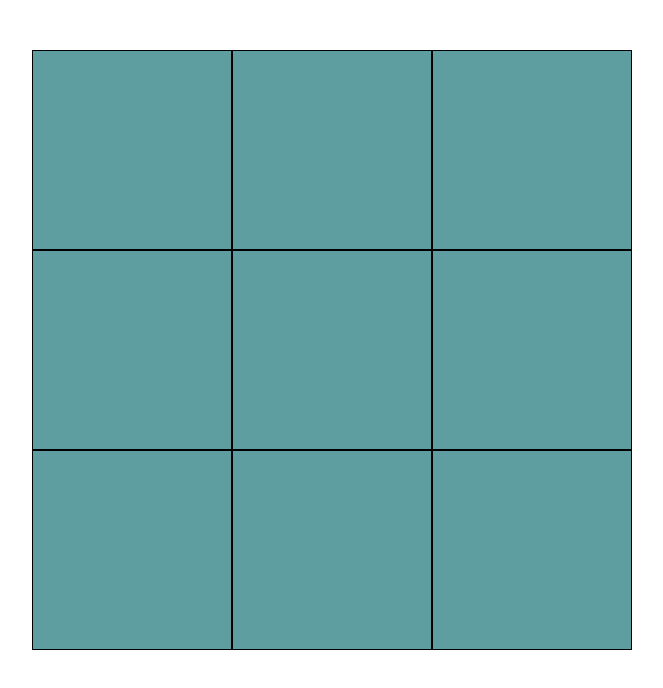
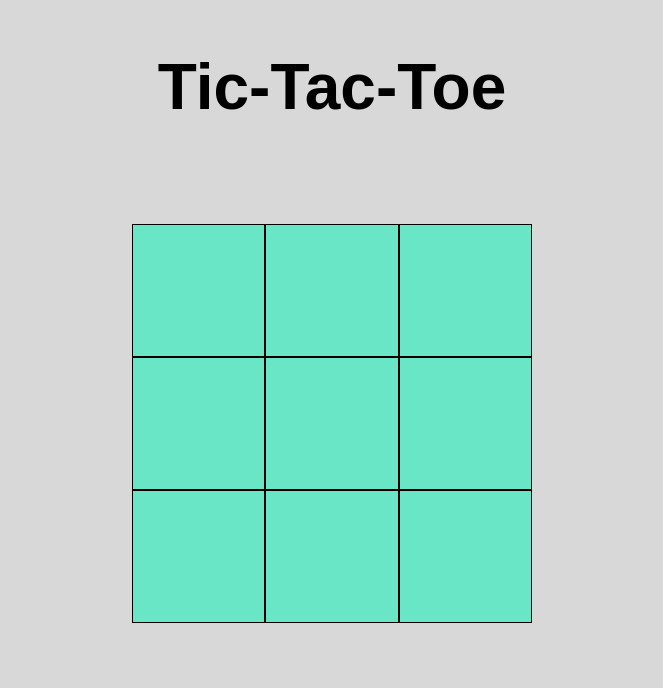
Before and after one commit to harj0891/js-tic-tac-toe, a plain HTML site: page index.html in a window 1280 px wide. Shown: the whole page, without its empty margins (308-971 px from the left). Drawn offline with Linux system fonts and the light colour scheme.

Commit message:
initial setup

```diff
--- a/index.html
+++ b/index.html
@@ -4,6 +4,7 @@
     <link rel="stylesheet" href="styles/styles.css">
 </head>
 <body>
+    <h1 class="heading">Tic-Tac-Toe</h1>
     <section id="game-grid" class="grid">
         <!--Game grid to go here-->
     </section>
--- a/scripts/tic-tac-toe.js
+++ b/scripts/tic-tac-toe.js
@@ -50,9 +50,9 @@ let DisplayController = (function () {
 
         // create a new grid and row per array element
         for (let i=0; i < currentGridArray.length; i++) {
-            let row = document.createElement("section");
-            row.setAttribute("id",`row-${i}`)
-            row.setAttribute("class","row");
+            let col = document.createElement("section");
+            col.setAttribute("id",`col-${i}`)
+            col.setAttribute("class","col");
 
             for (let j=0; j < currentGridArray[i].length; j++) {
                 let item = document.createElement("section");
@@ -67,12 +67,12 @@ let DisplayController = (function () {
                 itemText.textContent = currentGridArray[i][j];
                 item.appendChild(itemText);
 
-                // append to row
-                row.appendChild(item);
+                // append to column
+                col.appendChild(item);
 
             }
 
-            gameGridContainer.appendChild(row);
+            gameGridContainer.appendChild(col);
 
         }
     }
--- a/styles/styles.css
+++ b/styles/styles.css
@@ -4,26 +4,36 @@
     padding: 0;
 }
 
+body {
+    background-color: rgb(216, 216, 216);
+    font-family: Arial, Helvetica, sans-serif;
+}
+
+.heading{
+    margin: auto;
+    margin-top: 50px;
+    font-size: 4rem;
+    text-align: center;
+
+}
+
 .grid {
     display:grid;
-    background-color:cadetblue;
+    background-color:rgb(104, 230, 198);
     grid-template-columns: repeat(3, 1fr);
     margin: auto;
-    margin-top: 50px;
-    width: 600px;
+    margin-top: 100px;
+    width: 400px;
 }
 
 
 .item {
     border: 1px black solid;
-    width:200px;
-    height:200px;
+    color:rgb(18, 39, 34);
+    font-weight: bold;
+    font-size: 8rem;
+    height:133px;
+    line-height: 110px;
+    text-align: center;
+    /* width:200px; */
 }
-
-.item p {
-    font-family: Arial, Helvetica, sans-serif;
-    font-weight: bold;
-    font-size: 5rem;
-    text-align: center;
-    line-height: 200px;
-}
```
